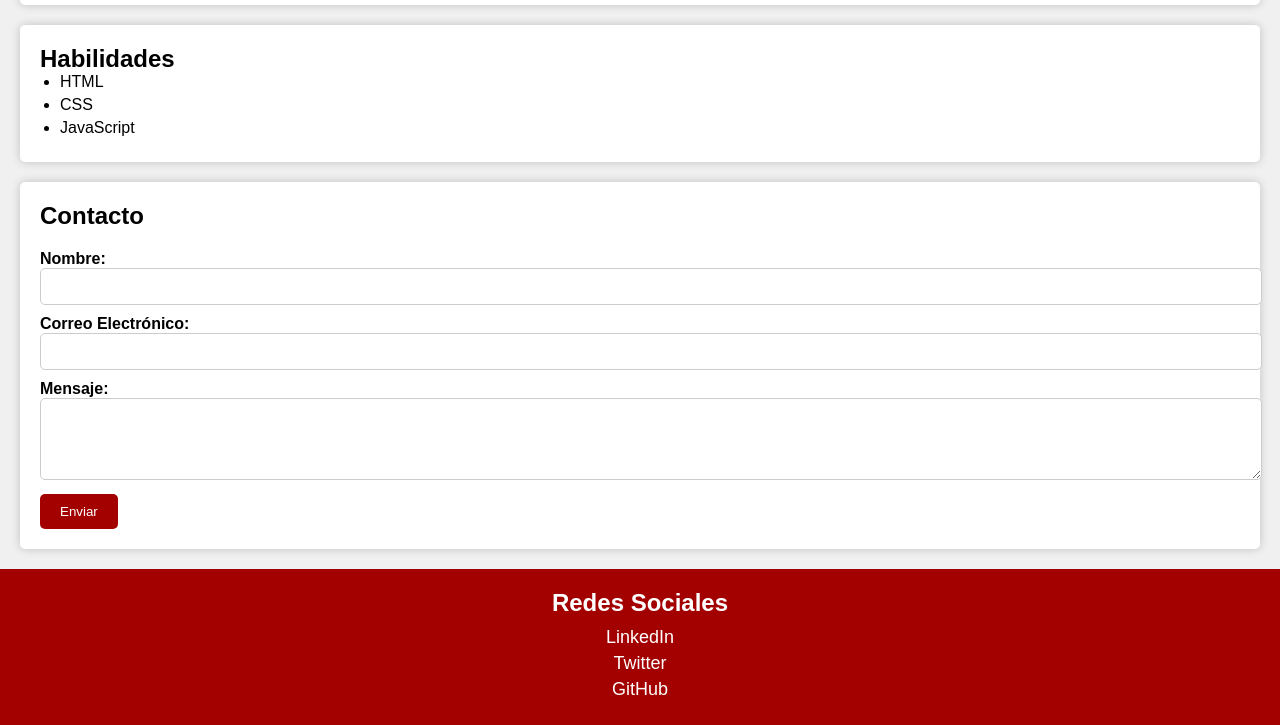
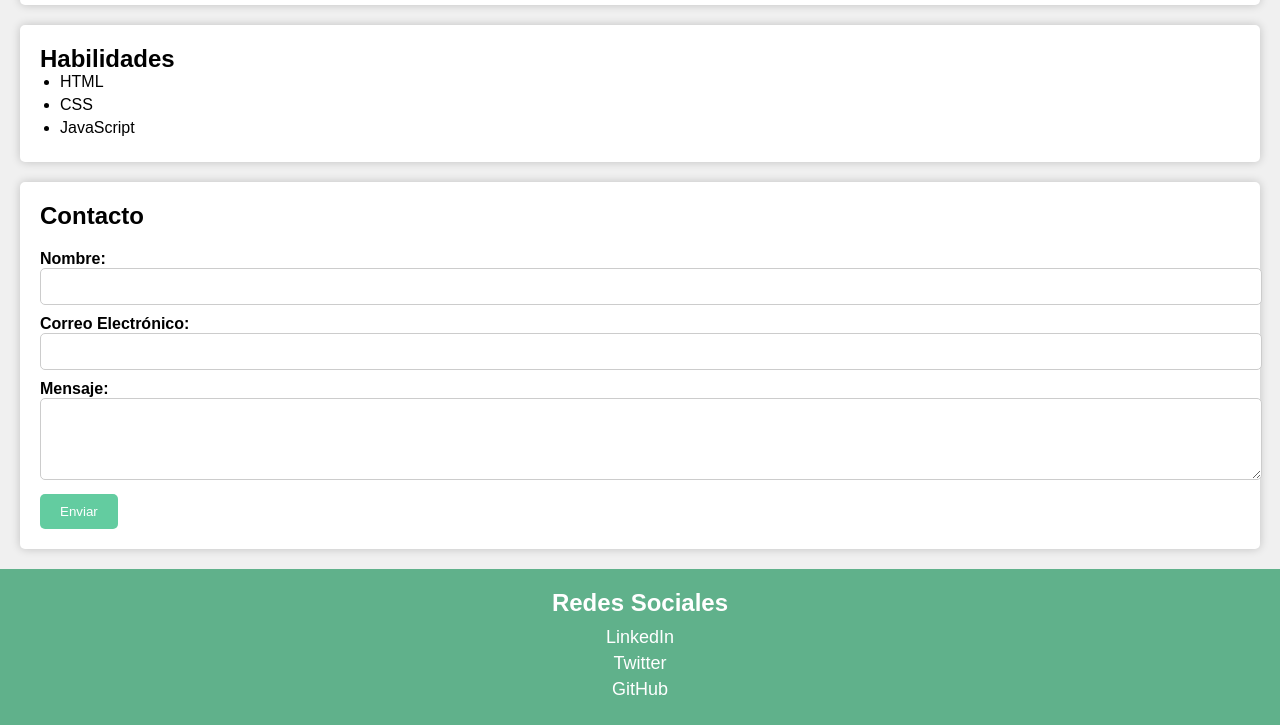
Before and after one commit to SergioSuarez99/portafolio_Sergio, a plain HTML site: page index.html in a window 1280 px wide. Shown: the part 1675-2400 px from the top of the page. Drawn offline with Linux system fonts and the light colour scheme.

Commit message:
Se modifico el index.Html y el style.css

```diff
--- a/style.css
+++ b/style.css
@@ -7,7 +7,7 @@ body {
 }
 
 header {
-    background-color: #a30000;
+    background-color: #82d3ad;
     color: #fff;
     text-align: center;
     padding: 20px;
@@ -80,7 +80,7 @@ textarea {
 }
 
 input[type="submit"] {
-    background-color: #a30000;
+    background-color: #63cca0;
     color: #fff;
     padding: 10px 20px;
     border: none;
@@ -94,7 +94,7 @@ input[type="submit"]:hover {
 
 /* Estilos para el footer */
 footer {
-    background-color: #a30000;
+    background-color: #60b18b;
     color: #fff;
     text-align: center;
     padding: 20px 0;
```
Also changed, not shown: index.html (+1 -1 lines).
